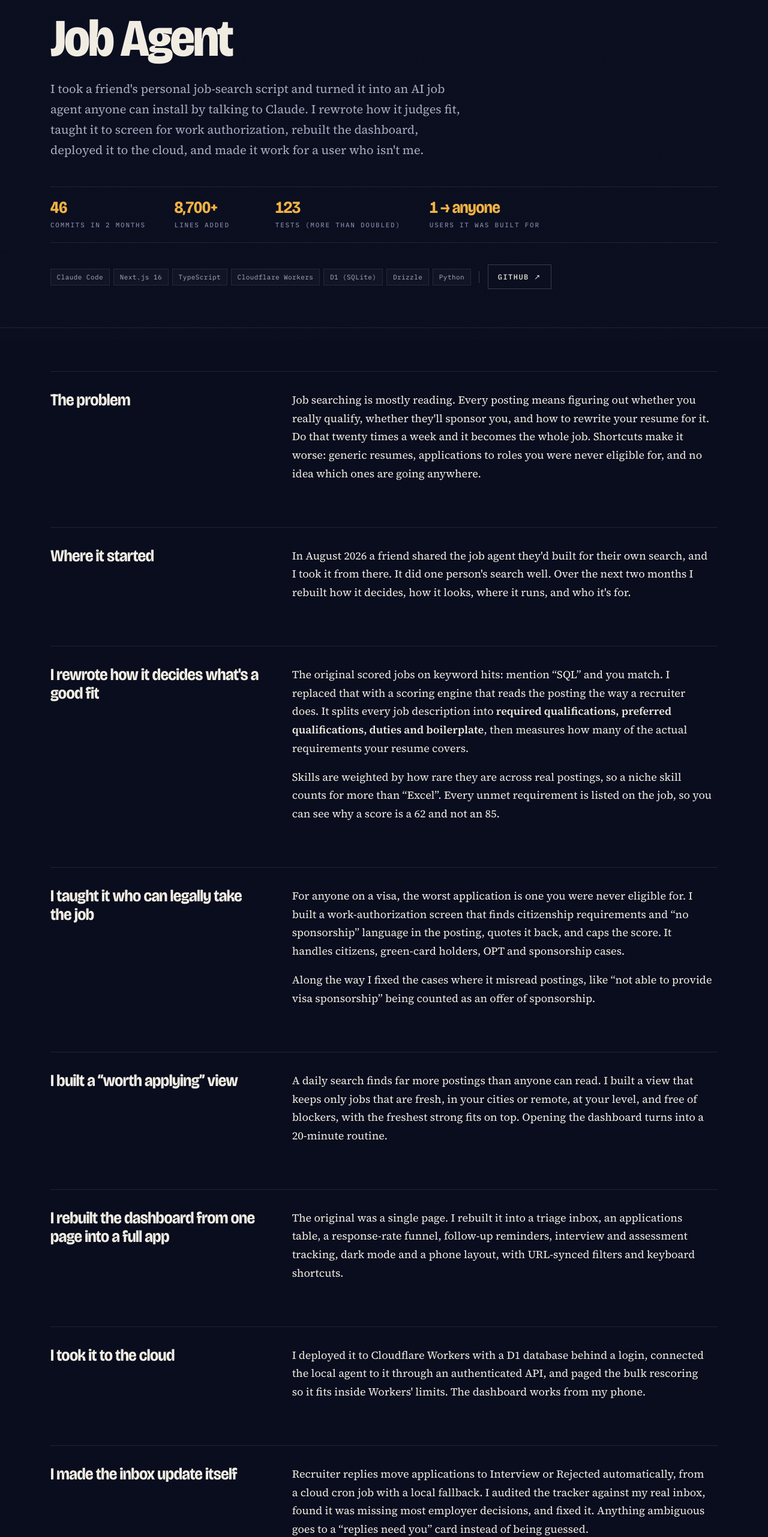
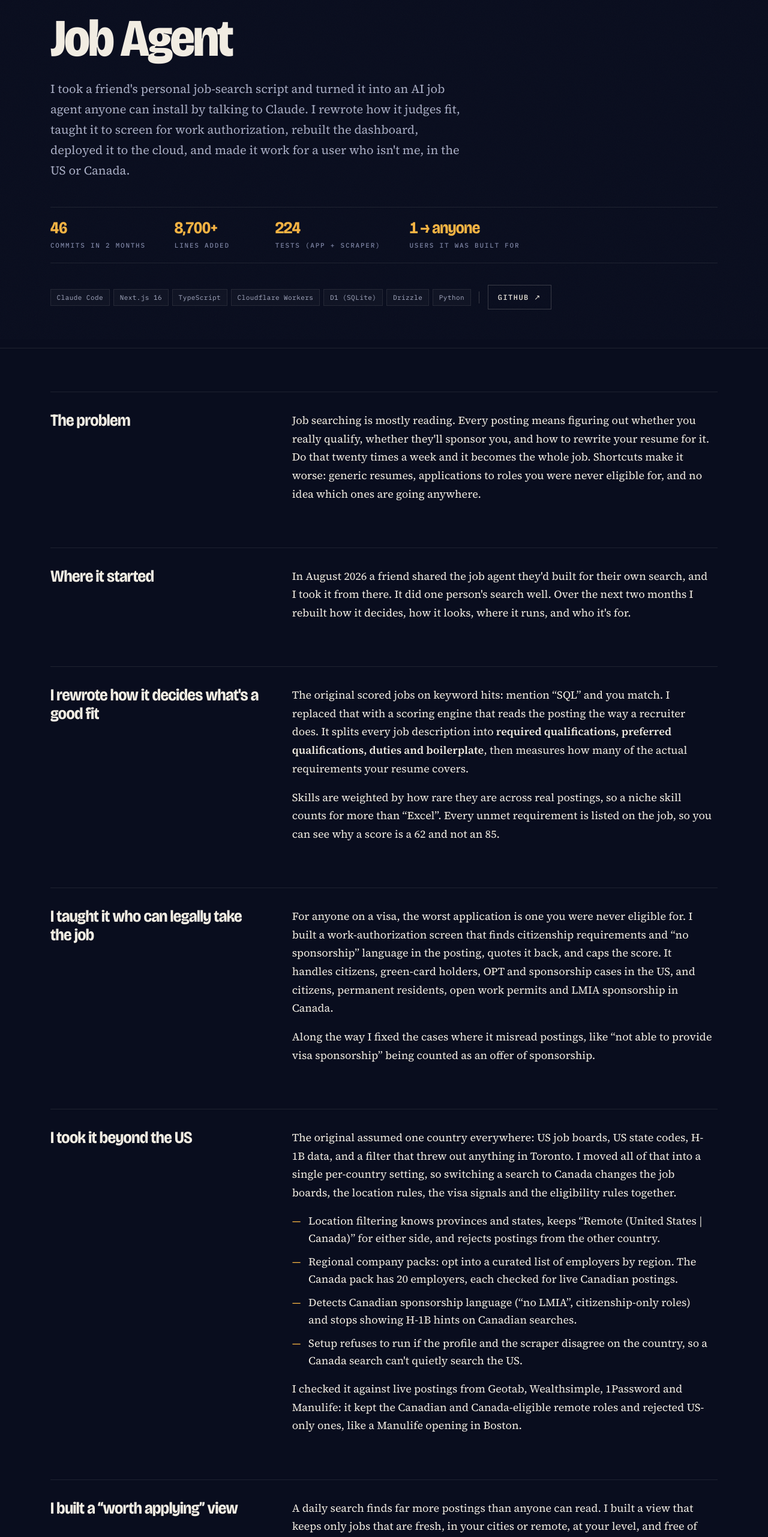
Before and after one commit to MikaIsmayilov/portfolio, a Next.js app: page /work/job-agent in a window 1280 px wide. Shown: the part 234-2797 px from the top of the page at 60% size. Built offline with nearby package versions, Linux system fonts and the light colour scheme.

Commit message:
Update Job Agent case study for Canada support

```diff
--- a/app/work/job-agent/page.tsx
+++ b/app/work/job-agent/page.tsx
@@ -8,19 +8,19 @@ import CaseStudyLayout, {
 export const metadata: Metadata = {
   title: "Job Agent — Mika Ismayilli",
   description:
-    "An AI job agent anyone can install by talking to Claude. Requirement-coverage fit scoring, work-authorization screening, a cloud dashboard, and onboarding built for any user.",
+    "An AI job agent anyone can install by talking to Claude. Requirement-coverage fit scoring, US and Canadian work-authorization screening, a cloud dashboard, and onboarding built for any user.",
 };
 
 export default function JobAgent() {
   return (
     <CaseStudyLayout
       title="Job Agent"
-      oneliner="I took a friend's personal job-search script and turned it into an AI job agent anyone can install by talking to Claude. I rewrote how it judges fit, taught it to screen for work authorization, rebuilt the dashboard, deployed it to the cloud, and made it work for a user who isn't me."
+      oneliner="I took a friend's personal job-search script and turned it into an AI job agent anyone can install by talking to Claude. I rewrote how it judges fit, taught it to screen for work authorization, rebuilt the dashboard, deployed it to the cloud, and made it work for a user who isn't me, in the US or Canada."
       badge="Open source"
       stats={[
         { value: "46", label: "Commits in 2 months" },
         { value: "8,700+", label: "Lines added" },
-        { value: "123", label: "Tests (more than doubled)" },
+        { value: "224", label: "Tests (app + scraper)" },
         { value: "1 → anyone", label: "Users it was built for" },
       ]}
       tech={[
@@ -77,12 +77,38 @@ export default function JobAgent() {
           eligible for. I built a work-authorization screen that finds
           citizenship requirements and &ldquo;no sponsorship&rdquo; language in
           the posting, quotes it back, and caps the score. It handles citizens,
-          green-card holders, OPT and sponsorship cases.
+          green-card holders, OPT and sponsorship cases in the US, and
+          citizens, permanent residents, open work permits and LMIA
+          sponsorship in Canada.
         </BodyText>
         <BodyText>
           Along the way I fixed the cases where it misread postings, like
           &ldquo;not able to provide visa sponsorship&rdquo; being counted as an
           offer of sponsorship.
+        </BodyText>
+      </Section>
+
+      <Section title="I took it beyond the US">
+        <BodyText>
+          The original assumed one country everywhere: US job boards, US state
+          codes, H-1B data, and a filter that threw out anything in Toronto. I
+          moved all of that into a single per-country setting, so switching a
+          search to Canada changes the job boards, the location rules, the
+          visa signals and the eligibility rules together.
+        </BodyText>
+        <BulletList
+          items={[
+            "Location filtering knows provinces and states, keeps “Remote (United States | Canada)” for either side, and rejects postings from the other country.",
+            "Regional company packs: opt into a curated list of employers by region. The Canada pack has 20 employers, each checked for live Canadian postings.",
+            "Detects Canadian sponsorship language (“no LMIA”, citizenship-only roles) and stops showing H-1B hints on Canadian searches.",
+            "Setup refuses to run if the profile and the scraper disagree on the country, so a Canada search can't quietly search the US.",
+          ]}
+        />
+        <BodyText>
+          I checked it against live postings from Geotab, Wealthsimple,
+          1Password and Manulife: it kept the Canadian and Canada-eligible
+          remote roles and rejected US-only ones, like a Manulife opening in
+          Boston.
         </BodyText>
       </Section>
 
@@ -133,7 +159,7 @@ export default function JobAgent() {
             "Wrote an /onboard conversation where Claude reads your resume, turns it into structured facts, asks for your target roles, level, cities and work authorization, then scores a sample job per role so you can check the ranking before the first run.",
             "Moved every personal assumption into profile files, so scoring, filtering and eligibility work for any field and any visa status.",
             "Added Windows support and daily scheduling on Mac and Windows.",
-            "Rebuilt the tests around a fictional candidate, so 123 tests pass for whoever installs it.",
+            "Rebuilt the tests around a fictional candidate, so all 224 tests (125 app, 99 scraper) pass for whoever installs it.",
             "Removed every trace of personal data and wrote a README for people who don't code.",
           ]}
         />
--- a/components/sections/FeaturedWork.tsx
+++ b/components/sections/FeaturedWork.tsx
@@ -26,8 +26,8 @@ const studies: Study[] = [
     status: { label: "Open source", kind: "team" },
     role: "Solo rebuild · 46 commits",
     oneliner:
-      "An AI job agent anyone can install by talking to Claude. It scores each posting on how many of its real requirements your resume covers, flags jobs you can't legally take, and tailors a one-page resume for the ones worth it.",
-    finding: "Keyword matching → requirement coverage · 123 tests · works for any user",
+      "An AI job agent anyone can install by talking to Claude. It scores each posting on how many of its real requirements your resume covers, flags jobs you can't legally take in the US or Canada, and tailors a one-page resume for the ones worth it.",
+    finding: "Keyword matching → requirement coverage · US + Canada · 224 tests",
     tech: ["Claude Code", "Next.js", "Cloudflare Workers", "D1", "TypeScript"],
     chart: <RequirementCoverage />,
   },
```
